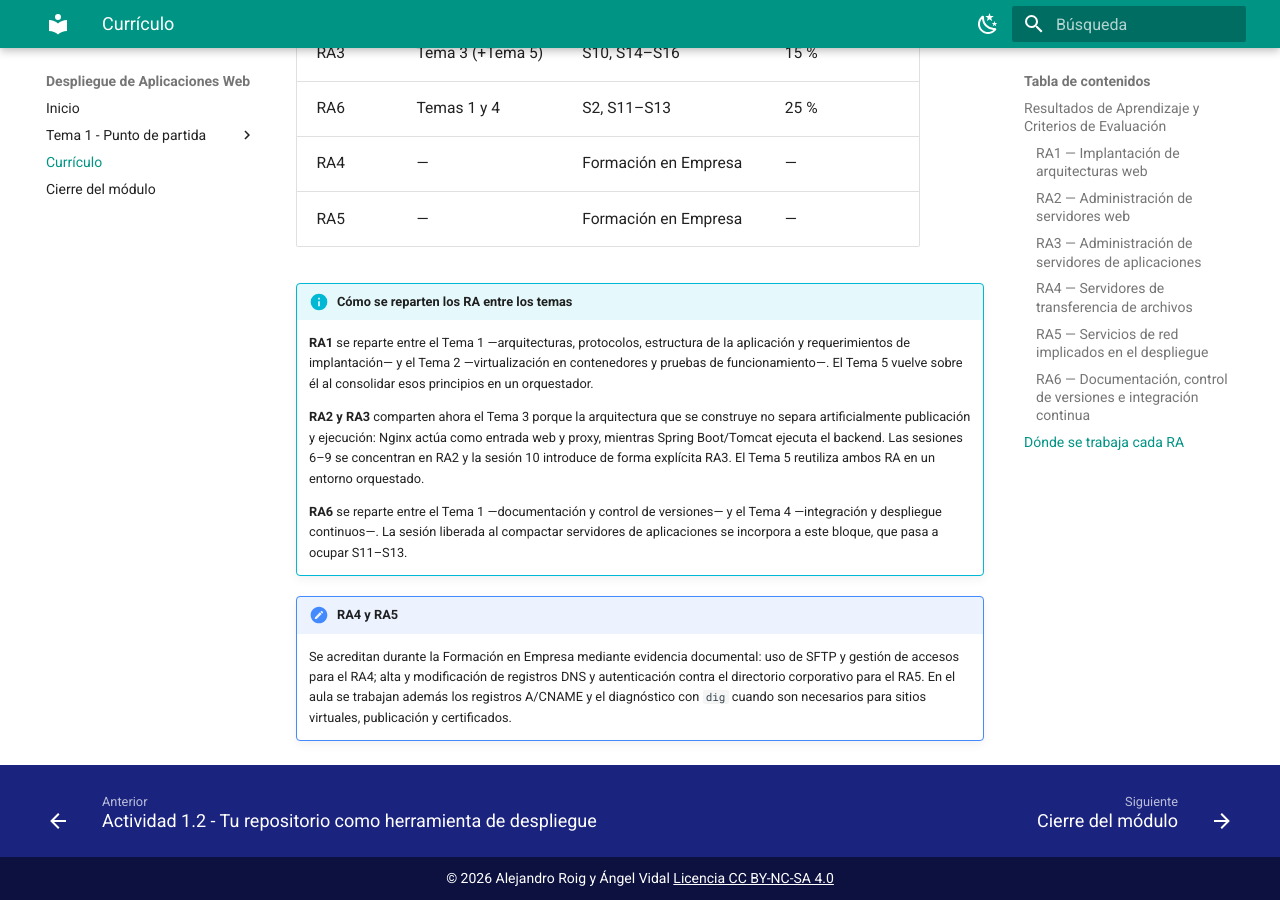
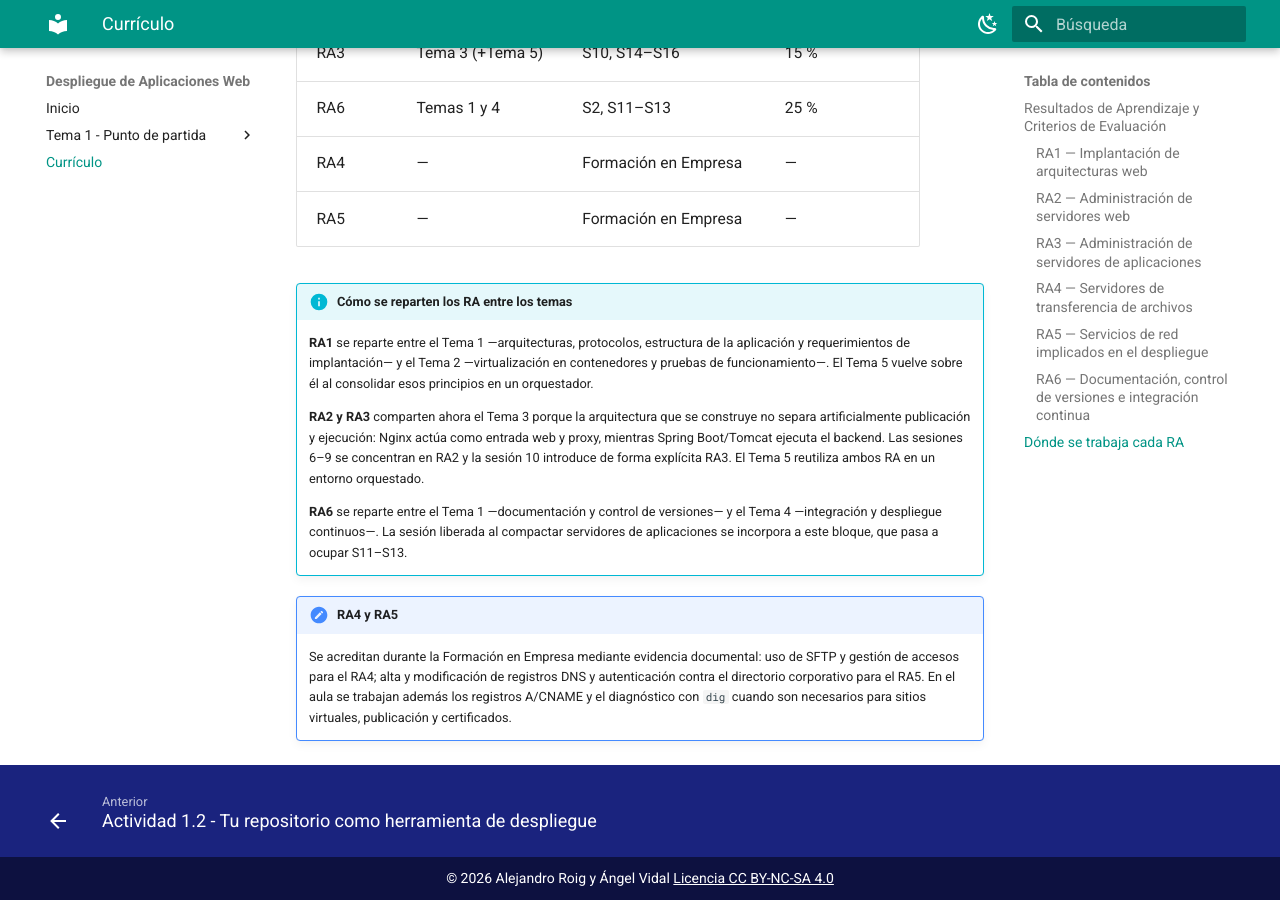
Before and after one commit to alejandroroig/despliegue-daw, an MkDocs documentation site: the page built from docs/curriculum.md, in a window 1280 px wide and 900 px high, scrolled down 3850 px. Built offline with MkDocs 1.6.1 and Material for MkDocs 9.7.7, drawn with Linux system fonts in a browser that asks for light colours.

Commit message:
comentado cierre en menú

```diff
--- a/mkdocs.yml
+++ b/mkdocs.yml
@@ -88,7 +88,7 @@ nav:
 #           - Actividad 5.3 - El repositorio manda: tema5/actividad_5_3.md
 
   - Currículo: curriculum.md
-  - Cierre del módulo: cierre.md
+#  - Cierre del módulo: cierre.md
 
 markdown_extensions:
   - md_in_html
```
